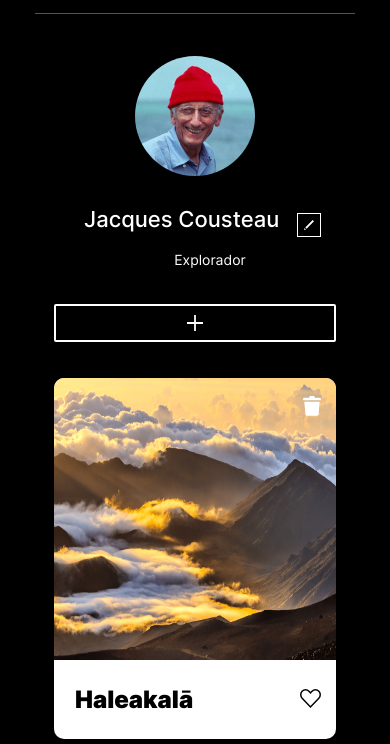
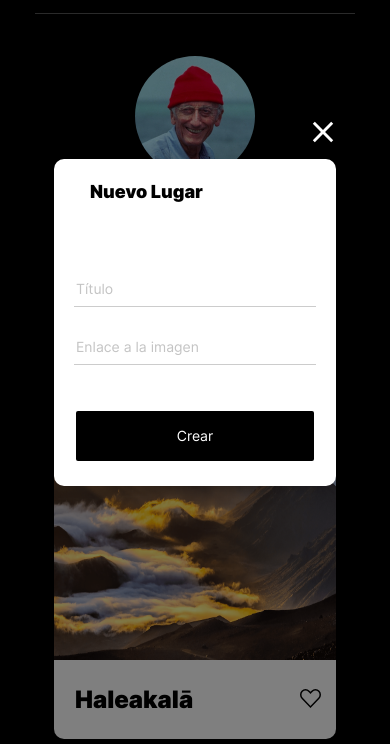
Before and after one commit to iselcq/web_project_4_esp, a plain HTML site: page index.html in a window 390 px wide. Shown: the part 100-844 px from the top of the page. Drawn offline with Linux system fonts and the light colour scheme; files whose address does not match are found by name.

Commit message:
feat: crear HTML & CSS para agregar una nueva tarjeta

```diff
--- /dev/null
+++ b/blocks/new-place/__close/new-place__close.css
@@ -0,0 +1,29 @@
+.new-place__close {
+  color: white;
+  position: absolute;
+  top: -40px;
+  right: -40px;
+  width: 40px;
+  height: 40px;
+  border: none;
+  background-color: rgba(0, 0, 0, 0);
+  background-image: url("../../../images/close.svg");
+  background-repeat: no-repeat;
+  background-position: center;
+}
+
+.new-place__close:hover {
+  cursor: pointer;
+  opacity: 0.6;
+}
+
+@media screen and (max-width: 767px) {
+  .new-place__close {
+    background-image: url("../../../images/close_mobile.svg");
+    background-repeat: no-repeat;
+    background-position: center;
+    width: 26px;
+    height: 26px;
+    right: 0;
+  }
+}
--- /dev/null
+++ b/blocks/new-place/__submit/new-place__submit.css
@@ -0,0 +1,31 @@
+.new-place__submit {
+  text-align: center;
+  width: 358px;
+  height: 50px;
+  margin-top: 48px;
+  margin-left: 36px;
+  margin-bottom: 36px;
+  color: white;
+  background-color: #000;
+  border: none;
+  border-radius: 2px;
+  font-weight: 400;
+  font-size: 18px;
+  line-height: 22px;
+  cursor: pointer;
+}
+
+.new-place__submit:hover {
+  background-color: rgba(0, 0, 0, 0.8);
+}
+
+@media screen and (max-width: 767px) {
+  .new-place__submit {
+    margin-top: 46px;
+    margin-left: 22px;
+    margin-bottom: 25px;
+    width: 238px;
+    font-size: 14px;
+    line-height: 17px;
+  }
+}
--- /dev/null
+++ b/blocks/new-place/new-place.css
@@ -0,0 +1,19 @@
+.new-place {
+  height: 100vh;
+  width: 100vw;
+  background-color: rgba(0, 0, 0, 0.5);
+  display: flex;
+  justify-content: center;
+  align-items: center;
+  position: fixed;
+  top: 0;
+  left: 0;
+  bottom: 0;
+  right: 0;
+  font-family: "Inter";
+  /* display: none; */
+}
+
+.new-place__opened {
+  display: flex;
+}
--- a/blocks/pop-up/__input/pop-up__input.css
+++ b/blocks/pop-up/__input/pop-up__input.css
@@ -10,6 +10,10 @@
   padding-bottom: 10px;
 }
 
+.pop-up__input::placeholder {
+  color: #c4c4c4;
+}
+
 @media screen and (max-width: 767px) {
   .pop-up__input {
     width: 238px;
--- a/index.html
+++ b/index.html
@@ -226,6 +226,31 @@
         </form>
       </div>
     </div>
+    <div class="new-place">
+      <div class="pop-up__card">
+        <button class="new-place__close"></button>
+        <h3 class="pop-up__title">Nuevo Lugar</h3>
+        <form>
+          <fieldset class="pop-up__container">
+            <input
+              type="text"
+              class="pop-up__input"
+              id="new-title"
+              name="title"
+              placeholder="Título"
+            />
+            <input
+              type="text"
+              class="pop-up__input pop-up__input_profession"
+              id="new-url"
+              name="url"
+              placeholder="Enlace a la imagen"
+            />
+          </fieldset>
+          <button type="submit" class="new-place__submit">Crear</button>
+        </form>
+      </div>
+    </div>
     <script src="script.js"></script>
   </body>
 </html>
--- a/script.js
+++ b/script.js
@@ -1,10 +1,15 @@
 const formElement = document.querySelector(".pop-up");
+const newCardElement = document.querySelector(".new-place");
 const buttonOpen = document.querySelector(".profile__edit-button");
+const buttonAdd = document.querySelector(".profile__add-button");
 const buttonClose = document.querySelector(".pop-up__close");
+const buttonSubmit = document.querySelector(".pop-up__submit");
+const newCardClose = document.querySelector(".new-place__close");
+const newCardSubmit = document.querySelector(".new-place__submit");
 
-const buttonSubmit = document.querySelector("pop-up__submit");
 const inputName = document.querySelector("#user-name");
 const inputJob = document.querySelector("#user-profession");
+
 const profileName = document.querySelector(".profile__name");
 const profileJob = document.querySelector(".profile__profession");
 
--- a/styles/index.css
+++ b/styles/index.css
@@ -30,3 +30,7 @@
 @import url("../blocks/pop-up/__input/-profession/pop-up__input-profession.css");
 @import url("../blocks/pop-up/__title/pop-up__title.css");
 @import url("../blocks/pop-up/__submit/pop-up__submit.css");
+
+@import url("../blocks/new-place/new-place.css");
+@import url("../blocks/new-place/__close/new-place__close.css");
+@import url("../blocks/new-place/__submit/new-place__submit.css");
```
